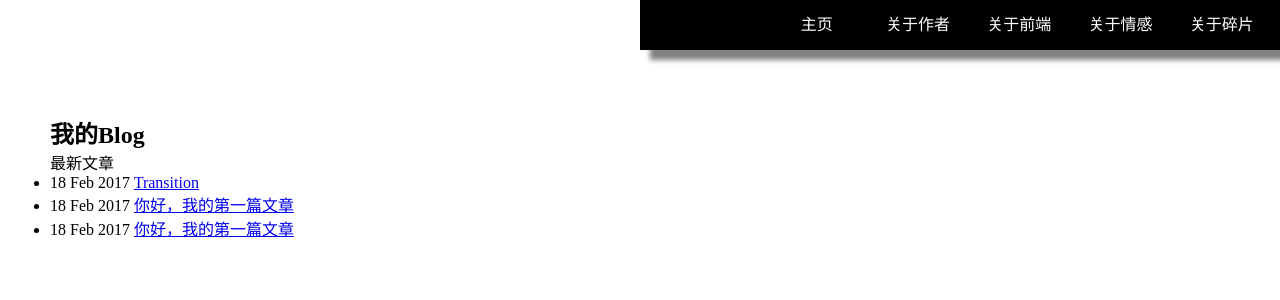
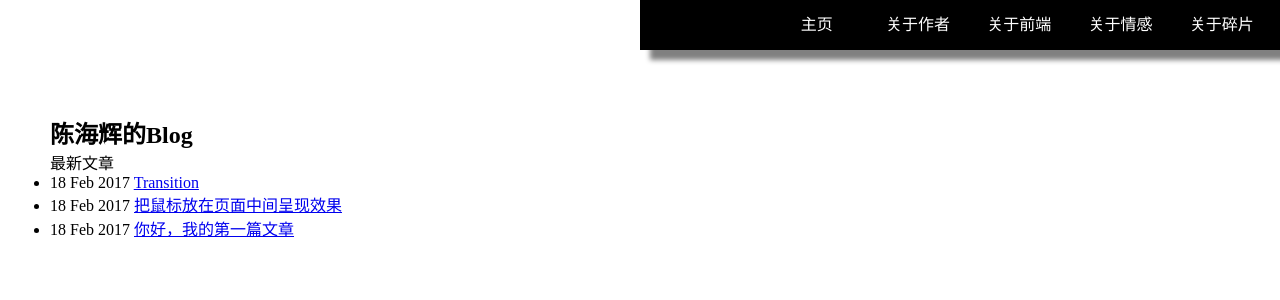
Before and after one commit to seahtml5/seabg_demo, a Jekyll site: the page built from index.html, in a window 1280 px wide. Shown: the top 300 px of the page. Built offline with Jekyll 4.4.1, drawn with Linux system fonts in a browser that asks for light colours.

Commit message:
tow modify titletname

```diff
--- a/_posts/2017-2-18-test.html
+++ b/_posts/2017-2-18-test.html
@@ -1,6 +1,6 @@
 ---
 layout: blank
-title: 你好，我的第一篇文章
+title: 把鼠标放在页面中间呈现效果
 ---
 
 <!DOCTYPE html>
--- a/index.html
+++ b/index.html
@@ -1,6 +1,6 @@
 ---
 layout: default
-title: 我的Blog
+title: 陈海辉的Blog
 ---
 <h2>{{ page.title }}</h2>
 <p>最新文章</p>
```
